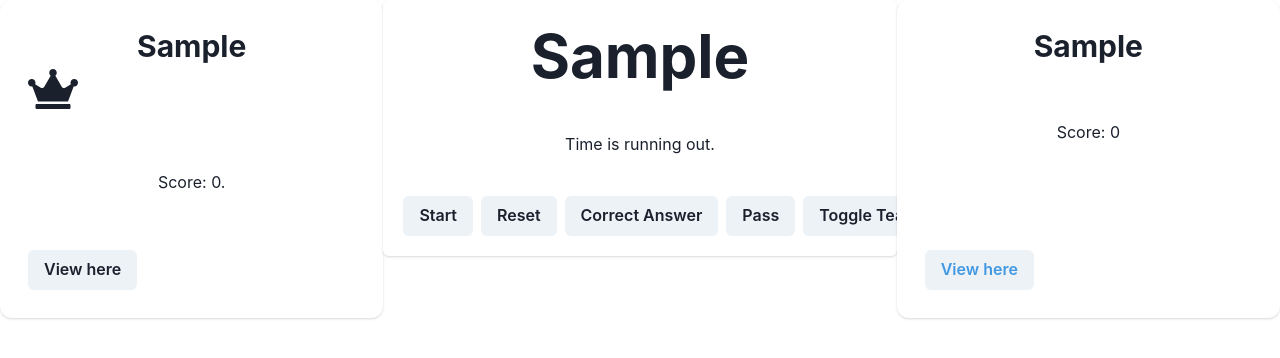
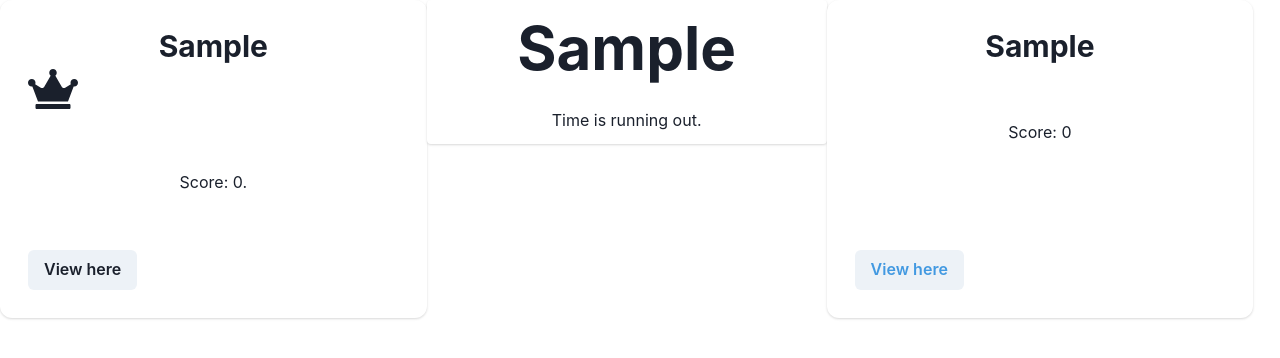
Before and after one commit to ananta-lamichhane/dumbcharades, a React (Create React App) app: page / in a window 1280 px wide. Both pictures are taken after typing "Sample", "Sample", "Sample", "Sample", "Sample", "Sample" into the empty fields and a click on the button "Submit". Shown: the top 358 px of the page. Built offline with nearby package versions, Linux system fonts and the light colour scheme.

Commit message:
restore from local storage

```diff
--- a/src/components/Timer/timer.js
+++ b/src/components/Timer/timer.js
@@ -8,18 +8,22 @@ import { Films } from "../../data/films"
 //pull this from form later
 
 const TimerCard = (props) =>{
+  let localStorageGameState = JSON.parse(localStorage.getItem('gameScores'))
   const GAMETIME=props.gameData["timeFirst"]
   const PASSTIME=props.gameData["timePassed"]
   const [counter, setCounter] = useState(props.gameData["timeFirst"])
   const [pause, setPause] = useState(true)
   const[counterId, setCounterId] = useState()
+
+  // if the localstorage is populated, use it to set the initial values
+  // for scores, current team and next movie
   const[gameState, setGameState] = useState({
-                                       "team1Score": 0,
-                                       "team2Score":0,
-                                       "currentTeam": "team1",
-                                       "nextMovie": getRandomMovie()
-                                    })
-  const [passed, setPassed] = useState(false)
+    "team1Score": localStorageGameState?localStorageGameState['team1Score']:0,
+    "team2Score":localStorageGameState?localStorageGameState['team2Score']:0,
+    "currentTeam": localStorageGameState?localStorageGameState['currentTeam']:'team1',
+    "nextMovie": localStorageGameState?localStorageGameState['nextMovie']:getRandomMovie()
+  })
+  const [passed, setPassed] = useState()
   function startTimer(){
     let c = counter
     const id = setInterval(()=>{
@@ -33,6 +37,7 @@ const TimerCard = (props) =>{
     setCounterId(id)
   }
 
+  // get a random index of the lenght of array and select a random index
   function getRandomMovie(){
     let randomidx = Math.floor(Math.random()*(Films.length))
     return (Films[randomidx])
@@ -60,6 +65,8 @@ const TimerCard = (props) =>{
   }
 
   useEffect(() => {
+    // send the gamestate data to the parent element (scoreCard)
+    // each time game State is changed.
     props.parentCallback(gameState)
   },[gameState]);
 
@@ -67,8 +74,8 @@ const TimerCard = (props) =>{
 
   return(
     <div>
-    <SimpleGrid spacing={10} templateColumns='repeat(auto-fill, minmax(400px, 1fr))'>
-    <Card>
+    <SimpleGrid templateColumns='repeat(auto-fill, minmax(400px, 1fr))'>
+    <Card size={"sm"}>
       <CardHeader>
         <Heading fontSize={"6xl"} size='lg'> {
           counter
@@ -77,7 +84,16 @@ const TimerCard = (props) =>{
       <CardBody>
         <Text>Time is running out.</Text>
       </CardBody>
-      <CardFooter>
+
+    </Card>
+    {window.location.pathname === "/admin" &&
+    <Card>
+      <CardHeader>
+        <Text fontSize={"2xl"}>Admin Controls</Text>
+      </CardHeader>
+      <CardBody>
+        <Text fontSize={"2xl"}>{gameState["nextMovie"]}</Text>
+
         <HStack>
         <Button onClick={()=>{
          toggleTimer()
@@ -98,11 +114,12 @@ const TimerCard = (props) =>{
           }
           if(gameState["currentTeam"] === "team1"){
             newScore = (gameState["team1Score"] + addScore)
+            let nextMovie = getRandomMovie()
             setGameState(gameState =>({
               ...gameState,
               ["team1Score"]: newScore,
               ["currentTeam"]: "team2",
-              ["nextMovie"]: getRandomMovie()
+              ["nextMovie"]: nextMovie
             }
             ))
           }else{
@@ -136,8 +153,6 @@ const TimerCard = (props) =>{
             ))
             setPassed(true)
           }else{
-
-
             setGameState(gameState =>({
               ...gameState,
               ["currentTeam"]: "team1"
@@ -158,8 +173,6 @@ const TimerCard = (props) =>{
               ))
 
             }else{
-
-
               setGameState(gameState =>({
                 ...gameState,
                 ["currentTeam"]: "team1"
@@ -171,8 +184,10 @@ const TimerCard = (props) =>{
         }>Toggle Team</Button>
         </HStack>
 
-      </CardFooter>
+
+      </CardBody>
     </Card>
+    }
     </SimpleGrid>
     </div>
 )
```
